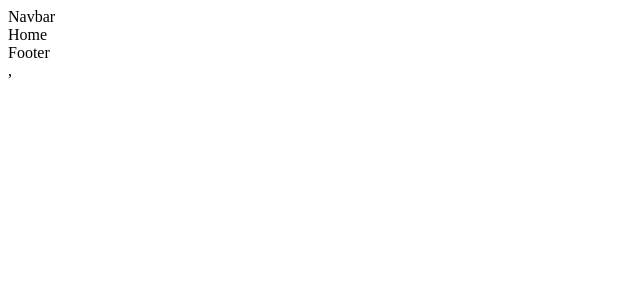
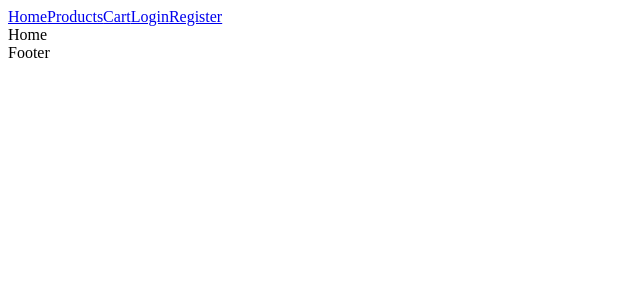
Before and after one commit to Ahmad-AlMasri1/Ecommerce-React-Project, a React (Vite) app: page / in a window 1280 px wide. Shown: the top 300 px of the page, without its empty margins (0-640 px from the left). Built offline with nearby package versions, Linux system fonts and the light colour scheme.

Commit message:
Build a primitive navbar

```diff
--- a/src/App.jsx
+++ b/src/App.jsx
@@ -4,7 +4,7 @@
 export default function App() {
   return (
     <>
-    < RouterProvider router={router} />,
+    < RouterProvider router={router} />
     </>
   )
 }
--- a/src/components/navbar/Navbar.jsx
+++ b/src/components/navbar/Navbar.jsx
@@ -1,7 +1,16 @@
 import React from 'react'
+import { Link } from 'react-router-dom'
 
 export default function Navbar() {
   return (
-    <div>Navbar</div>
+    <nav>
+      <Link to="/">Home</Link>
+      <Link to="/products">Products</Link>
+      <Link to="/cart">Cart</Link>
+      <Link to="/login">Login</Link>
+      <Link to="/register">Register</Link>
+
+
+    </nav>
   )
 }
```
